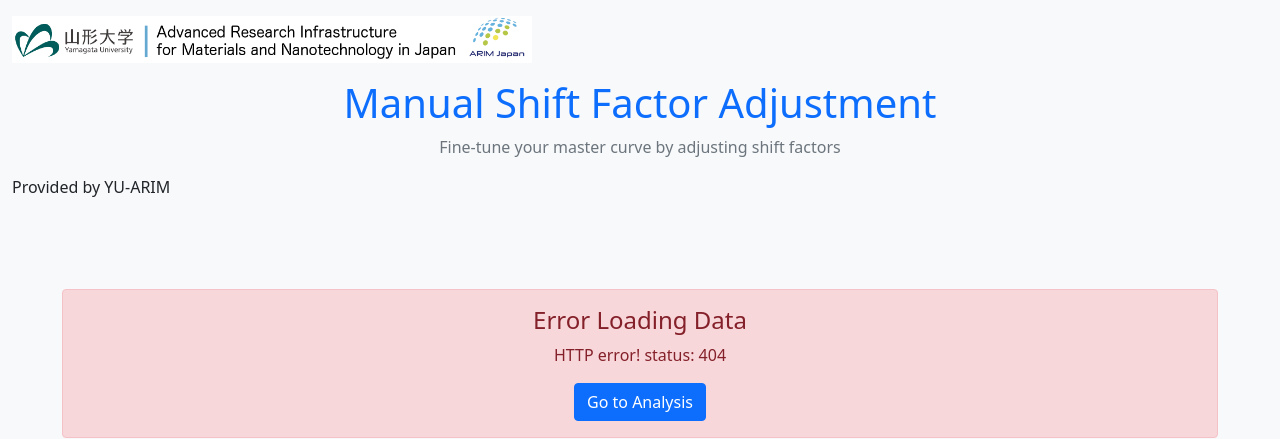
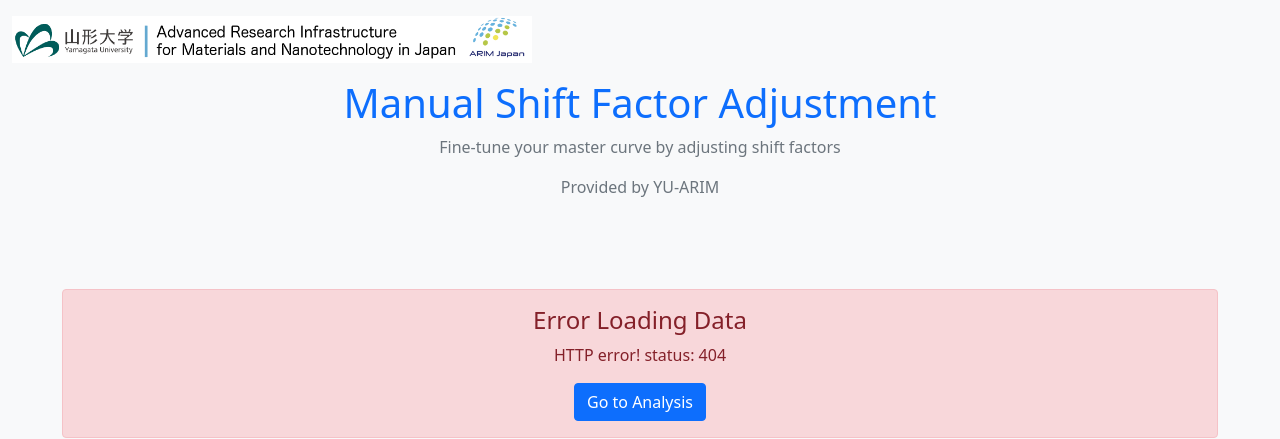
Before and after one commit to keithsama/yu_arim_tts, a Flask app: page /manual_adjustment in a window 1280 px wide. Shown: the top 439 px of the page. Run offline with Flask 3, Linux system fonts and the light colour scheme; some libraries are stand-ins or nearby versions.

Commit message:
Add files via upload

```diff
--- a/templates/manual_adjustment.html
+++ b/templates/manual_adjustment.html
@@ -19,7 +19,7 @@
                     <span class="text-primary">Manual Shift Factor Adjustment</span>
                 </h1>
                 <p class="text-center text-muted">Fine-tune your master curve by adjusting shift factors</p>
-				<p>Provided by YU-ARIM</p>
+				<p class="text-center text-muted">Provided by YU-ARIM</p>
             </div>
         </div>
 
```
